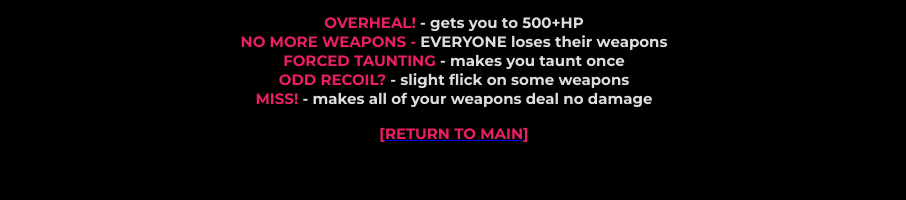
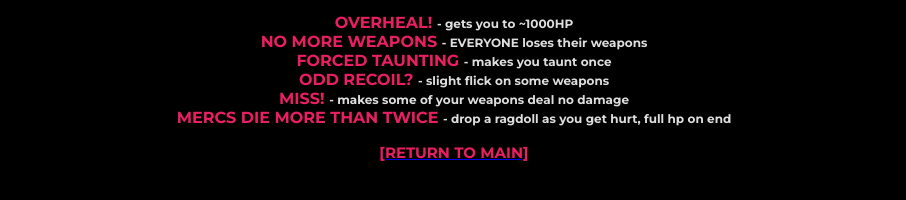
Before and after one commit to ToxxyTheTrash/RLR-OFResources, a plain HTML site: page motd/rtd.html in a window 1280 px wide. Shown: the part 458-658 px from the top of the page, without its empty margins (186-1092 px from the left). Drawn offline with Linux system fonts and the light colour scheme.

Commit message:
added mercs die twice

```diff
--- a/motd/rtd.html
+++ b/motd/rtd.html
@@ -25,18 +25,31 @@
 				</span></span><span style="color:#9b59b6"><span style="font-size:18px">sm_perks</span></span></strong></span>
 </p>
 
-<p style="text-align:center"><span style="font-size:15px"><strong><span style="color:#e91e63"><span
-					style="font-family:Montserrat">OVERHEAL! </span></span><span style="color:#dddddd"><span
-					style="font-family:Montserrat">- gets you to 500+HP</span></span><br />
-			<span style="color:#e91e63"><span style="font-family:Montserrat">NO MORE WEAPONS -</span></span><span
-				style="color:#dddddd"><span style="font-family:Montserrat"> EVERYONE loses their weapons</span></span><br />
-			<span style="color:#e91e63"><span style="font-family:Montserrat">FORCED TAUNTING </span></span><span
-				style="color:#dddddd"><span style="font-family:Montserrat">- makes you taunt once</span></span><br />
-			<span style="color:#e91e63"><span style="font-family:Montserrat">ODD RECOIL? </span></span><span
-				style="color:#dddddd"><span style="font-family:Montserrat">- slight flick on some weapons</span></span><br />
-			<span style="color:#e91e63"><span style="font-family:Montserrat">MISS! </span></span><span
-				style="color:#dddddd"><span style="font-family:Montserrat">- makes all of your weapons deal no
-					damage</span></span></strong></span></p>
+<p style="text-align:center"><span style="font-size:16px"><strong><span style="color:#e91e63"><span
+					style="font-family:Montserrat">OVERHEAL! </span></span></strong></span><span
+		style="font-size:12px"><strong><span style="color:#dddddd"><span style="font-family:Montserrat">- gets you to
+					~1000HP</span></span></strong></span><br />
+	<span style="font-size:16px"><strong><span style="color:#e91e63"><span style="font-family:Montserrat">NO MORE WEAPONS
+				</span></span></strong></span><span style="font-size:12px"><strong><span style="color:#dddddd"><span
+					style="font-family:Montserrat"><span style="text-align:center">- </span>EVERYONE loses their
+					weapons</span></span></strong></span><br />
+	<span style="font-size:16px"><strong><span style="color:#e91e63"><span style="font-family:Montserrat">FORCED TAUNTING
+				</span></span></strong></span><span style="font-size:12px"><strong><span style="color:#dddddd"><span
+					style="font-family:Montserrat">- makes you taunt once</span></span></strong></span><br />
+	<span style="font-size:16px"><strong><span style="color:#e91e63"><span style="font-family:Montserrat">ODD RECOIL?
+				</span></span></strong></span><span style="text-align:center"><span style="font-size:12px"><strong><span
+					style="color:#dddddd"><span style="font-family:Montserrat">- slight flick on some
+						weapons</span></span></strong></span></span><br />
+	<span style="font-size:16px"><strong><span style="color:#e91e63"><span style="font-family:Montserrat">MISS!
+				</span></span></strong></span><span style="text-align:center"><span style="font-size:12px"><strong><span
+					style="color:#dddddd"><span style="font-family:Montserrat">- makes some of your weapons deal no
+						damage</span></span></strong></span></span><br />
+	<span style="font-size:16px"><strong><span style="text-align:center"><span style="color:#e91e63"><span
+						style="font-family:Montserrat">MERCS DIE MORE THAN TWICE </span></span></span></strong></span><span
+		style="text-align:center"><span style="font-size:12px"><strong><span style="color:#dddddd"><span
+						style="font-family:Montserrat">- drop a ragdoll as you get hurt, full hp on
+						end</span></span></strong></span></span>
+</p>
 
 
 
```
